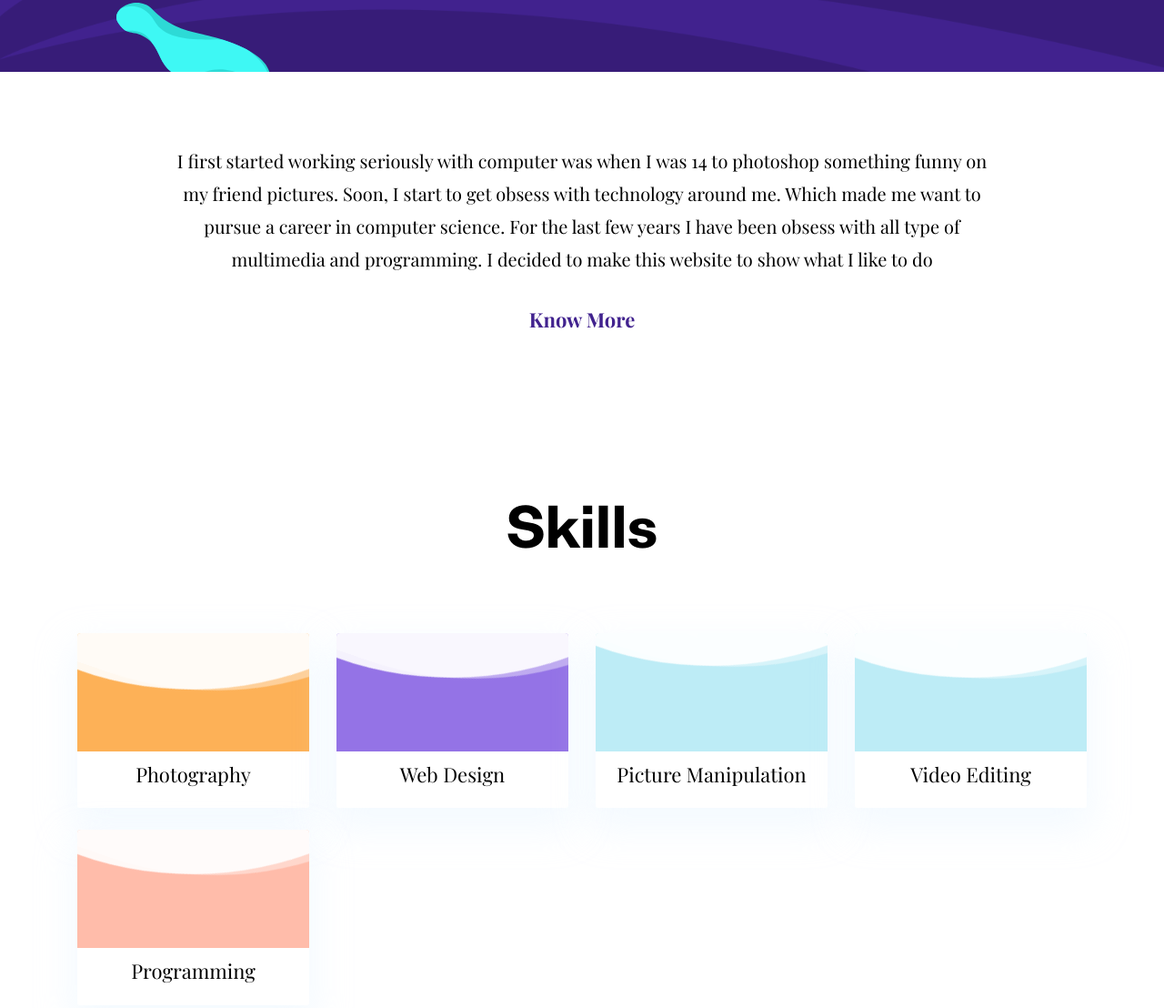
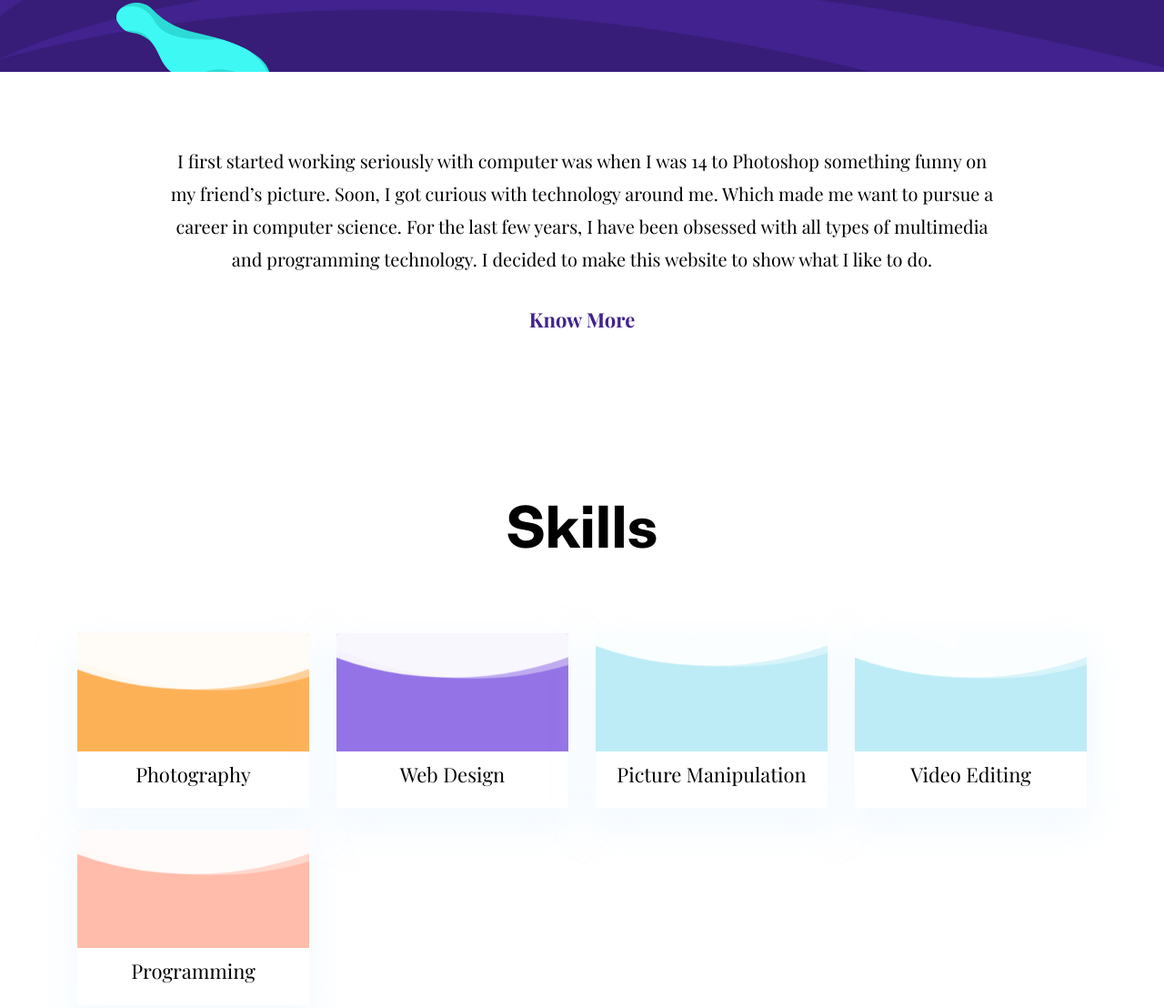
Before and after one commit to GalenHu/galenhu.github.io, a plain HTML site: page index.html in a window 1280 px wide. Shown: the part 813-1921 px from the top of the page at 91% size. Drawn offline with nearby package versions, Linux system fonts and the light colour scheme.

Commit message:
correct grammar

```diff
--- a/index.html
+++ b/index.html
@@ -111,7 +111,7 @@
       <div class="row">
         <div class="col-lg-10 mx-auto text-center">
 
-          <p class="font-secondary lead text-dark">I first started working seriously with computer was when I was 14 to photoshop something funny on my friend pictures. Soon, I start to get obsess with technology around me. Which made me want to pursue a career in computer science. For the last few years I have been obsess with all type of multimedia and programming. I decided to make this website to show what I like to do</p>
+          <p class="font-secondary lead text-dark">I first started working seriously with computer was when I was 14 to Photoshop something funny on my friend’s picture. Soon, I got curious with technology around me. Which made me want to pursue a career in computer science. For the last few years, I have been obsessed with all types of multimedia and programming technology. I decided to make this website to show what I like to do.</p>
 
 
           <a href="https://galenhu.github.io/about" class="btn btn-transparent">know more</a>
```
